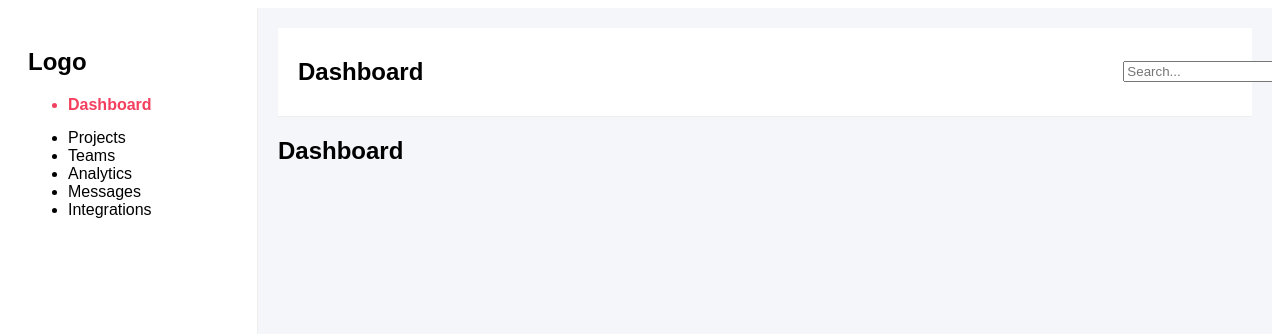
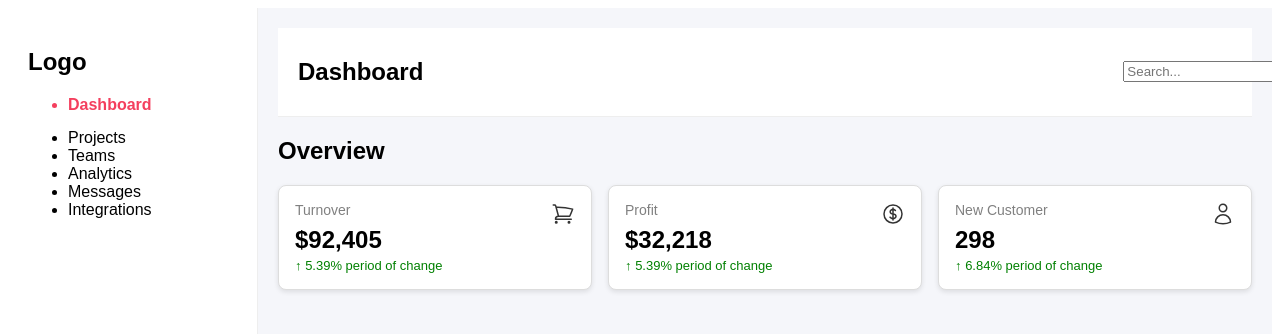
Before and after one commit to tan-thinh/NguyenTanThinh_22637241_TK2_PTDDUD, a React (Vite) app in the folder TK2/: page / in a window 1280 px wide. Shown: the top 334 px of the page. Built offline with nearby package versions, Linux system fonts and the light colour scheme.

Commit message:
Commit 2: Overview section with 3 API connections

```diff
--- a/TK2/src/App.css
+++ b/TK2/src/App.css
@@ -60,3 +60,50 @@ menu {
     height: 24px;
     color: #333;
 }
+
+.dashboard-container {
+    padding: 24px;
+}
+
+.dashboard-title {
+    font-size: 24px;
+    font-weight: bold;
+    margin-bottom: 16px;
+}
+
+.overview-grid {
+    display: grid;
+    grid-template-columns: repeat(auto-fit, minmax(250px, 1fr));
+    gap: 16px;
+}
+
+.overview-box {
+    background-color: white;
+    border: 1px solid #ddd;
+    border-radius: 8px;
+    padding: 16px;
+    box-shadow: 0 2px 5px rgba(0, 0, 0, 0.1);
+}
+
+.overview-title {
+    font-size: 14px;
+    color: gray;
+    margin-bottom: 8px;
+}
+
+.overview-value {
+    font-size: 24px;
+    font-weight: bold;
+}
+
+.overview-change {
+    color: green;
+    font-size: 13px;
+    margin-top: 4px;
+}
+
+.box {
+    display: flex;
+    justify-content: space-between;
+    align-items: center;
+}
--- /dev/null
+++ b/TK2/src/Components/Overview.jsx
@@ -0,0 +1,45 @@
+import React, { useEffect, useState } from 'react';
+import { fetchTurnover, fetchProfit, fetchNewCustomer } from '../Services/DashboardApi.jsx';
+import '../App.css';
+import { CurrencyDollarIcon, ShoppingCartIcon, UserIcon } from '@heroicons/react/24/outline';
+
+const Overview = () => {
+  const [turnover, setTurnover] = useState(null);
+  const [profit, setProfit] = useState(null);
+  const [customers, setCustomers] = useState(null);
+
+  useEffect(() => {
+    const loadData = async () => {
+      const [t, p, c] = await Promise.all([
+        fetchTurnover(),
+        fetchProfit(),
+        fetchNewCustomer(),
+      ]);
+      setTurnover(t);
+      setProfit(p);
+      setCustomers(c);
+    };
+    loadData();
+  }, []);
+
+  const renderBox = (title, data, Icon) => (
+    <div className="overview-box">
+      <span className='box'>
+        <div className="overview-title">{title}</div>
+        <Icon className="icon" />
+      </span>
+      <div className="overview-value">{title === 'New Customer' ? data?.value : `$${data?.value.toLocaleString()}`}</div>
+      <div className="overview-change">↑ {data?.change}% period of change</div>
+    </div>
+  );
+
+  return (
+    <div className="overview-grid">
+      {turnover && renderBox('Turnover', turnover, ShoppingCartIcon)}
+      {profit && renderBox('Profit', profit, CurrencyDollarIcon)} {/* Bạn có thể dùng icon khác nếu cần */}
+      {customers && renderBox('New Customer', customers, UserIcon)}
+    </div>
+  );
+};
+
+export default Overview;
--- a/TK2/src/Pages/Dashboard.jsx
+++ b/TK2/src/Pages/Dashboard.jsx
@@ -1,7 +1,9 @@
 import React from "react";
+import Overview from "../Components/Overview";
 function Dashboard() {
     return ( <div>
-        <h1 style={{ fontSize: '24px', marginBottom: '20px' }}>Dashboard</h1>
+        <h1 style={{ fontSize: '24px', marginBottom: '20px' }}>Overview</h1>
+        <Overview />
         {/* OverView + Table sẽ làm ở commit sau */}
       </div> );
 }
--- /dev/null
+++ b/TK2/src/Services/DashboardApi.jsx
@@ -0,0 +1,11 @@
+export const fetchTurnover = async () => {
+    return new Promise(resolve => setTimeout(() => resolve({ value: 92405, change: 5.39 }), 500));
+  };
+
+  export const fetchProfit = async () => {
+    return new Promise(resolve => setTimeout(() => resolve({ value: 32218, change: 5.39 }), 500));
+  };
+
+  export const fetchNewCustomer = async () => {
+    return new Promise(resolve => setTimeout(() => resolve({ value: 298, change: 6.84 }), 500));
+  };
```
